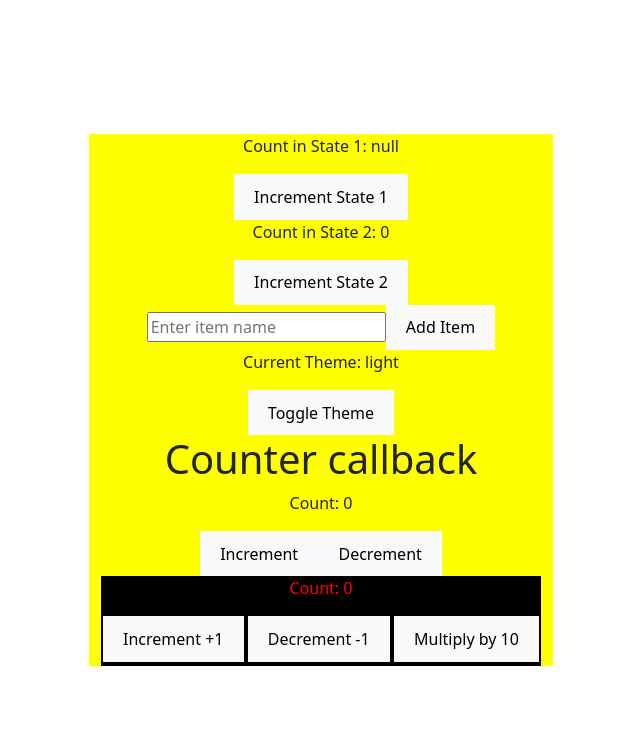
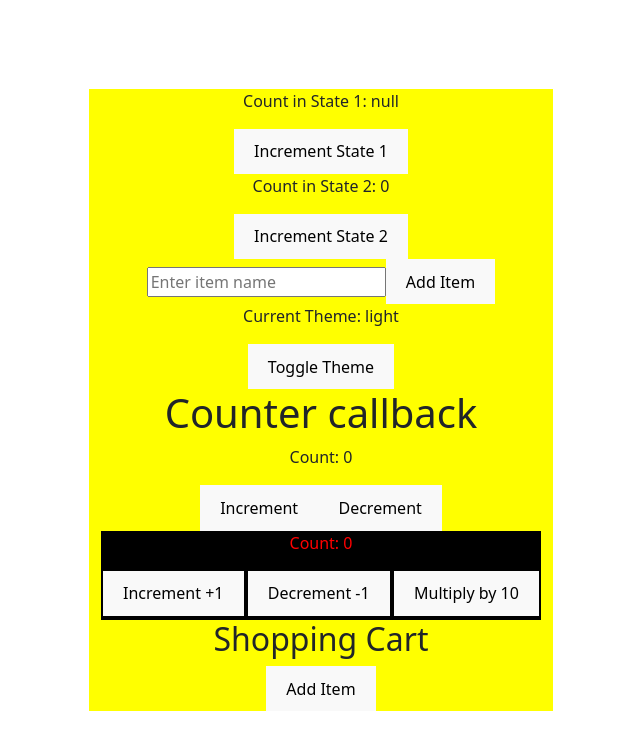
Before and after one commit to intense-code/typed-hooks, a React (Vite) app: page / in a window 1280 px wide. Shown: the top 750 px of the page, without its empty margins (319-959 px from the left). Built offline with nearby package versions, Linux system fonts and the light colour scheme.

Commit message:
Added shopping cart but has a bug where it is one off after deleting an item that is not the item.length item

```diff
--- a/src/App.tsx
+++ b/src/App.tsx
@@ -12,6 +12,7 @@ import { Container } from 'react-bootstrap';
 import CounterCallbackComponent from './components/CounterCallbackComponent';
 /* added code stops */
 import CounterMultiply from './components/CounterMultiply';
+import ShoppingCart from './components/ShoppingCart';
 function App() {
 
   const [theme, setTheme] = useState<string>('light');
@@ -47,6 +48,7 @@ function App() {
         <p>Count: {count}</p>
         <CounterCallbackComponent onIncrement={handleIncrement} onDecrement={handleDecrement} />
         <CounterMultiply />
+        <ShoppingCart />
       </Container>
       {/* added code stops  */}
     </div>
--- /dev/null
+++ b/src/components/ShoppingCart.tsx
@@ -0,0 +1,30 @@
+//ShoppingCart.tsx
+import type Item from "./Item";
+import React,{ useReducer } from "react";
+import ShoppingCartReducer from "./ShoppingCartReducer";
+
+const ShoppingCart: React.FC = ()=>{
+const [cart,dispatch] = useReducer(ShoppingCartReducer,[])
+const handleAddItem = () =>{
+    const newItem:Item =  {id:Date.now(), name:`Item ${cart.length + 1}`}
+    dispatch({type:'ADD_ITEM',payload:newItem})
+}
+const handleRemoveItem = (itemId:number) =>{
+    dispatch({type:'REMOVE_ITEM',payload:itemId})
+}
+return (
+      <div>
+        <h2>Shopping Cart</h2>
+        {cart.map(item => (
+        <div key={item.id}>
+            {item.name}{' '}
+            <button onClick={() => handleRemoveItem(item.id)}>Remove</button>
+        </div>
+        ))}
+        <button onClick={handleAddItem}>Add Item</button>
+      </div>
+    );
+
+
+}
+export default ShoppingCart;
--- /dev/null
+++ b/src/components/ShoppingCartReducer.ts
@@ -0,0 +1,17 @@
+//ShoppingCartReducer.ts
+// Reducer with Action
+import type Item from "./Item"
+export type CartAction =
+| {type: 'ADD_ITEM', payload: Item }
+| {type: 'REMOVE_ITEM', payload: number}
+
+const ShoppingCartReducer = (state:Item[],action:CartAction):Item[] =>{
+    switch(action.type){
+        case "ADD_ITEM":
+            return [...state,action.payload]
+        case "REMOVE_ITEM":
+            return state.filter(item => item.id !== action.payload)
+    }
+
+}
+export default ShoppingCartReducer
```
